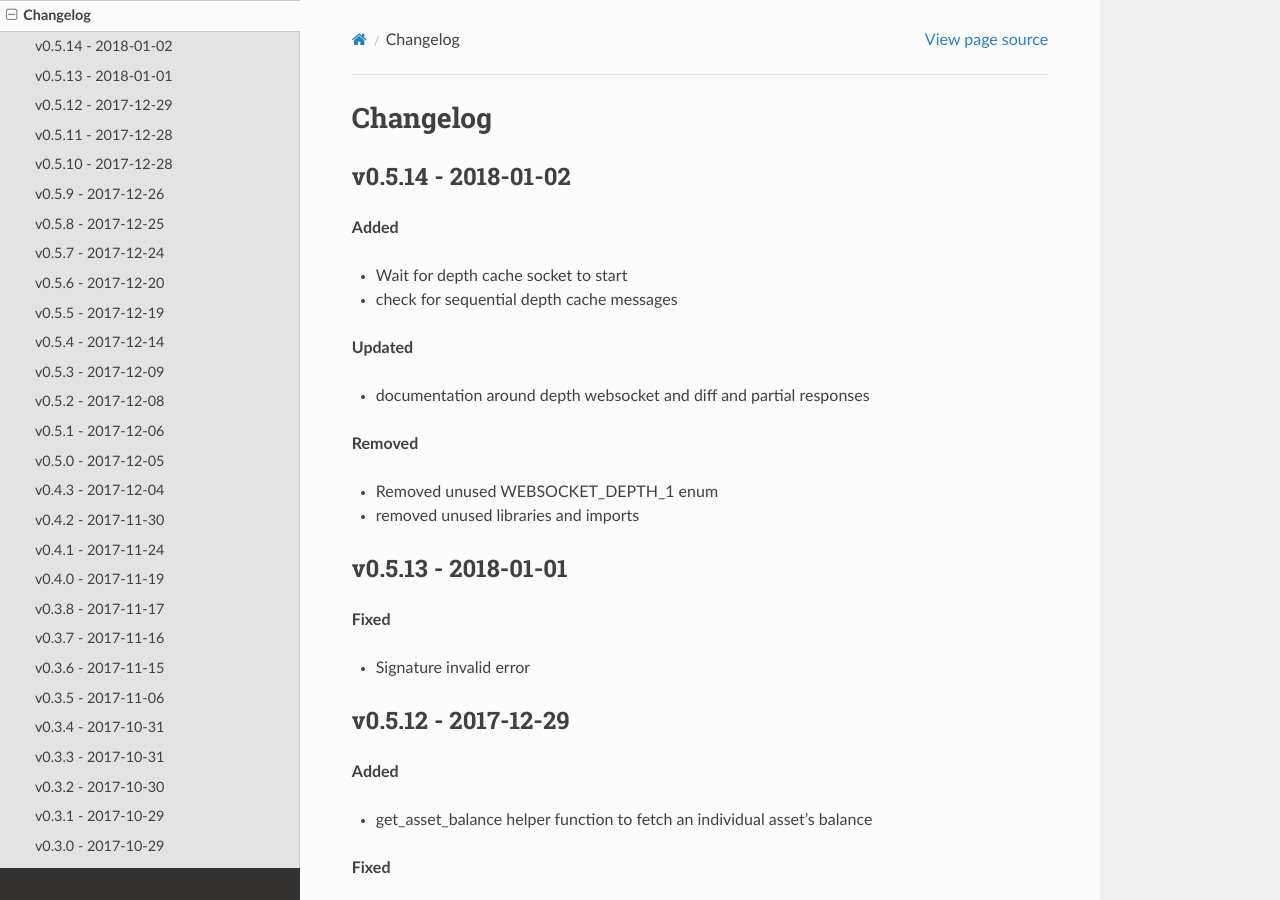
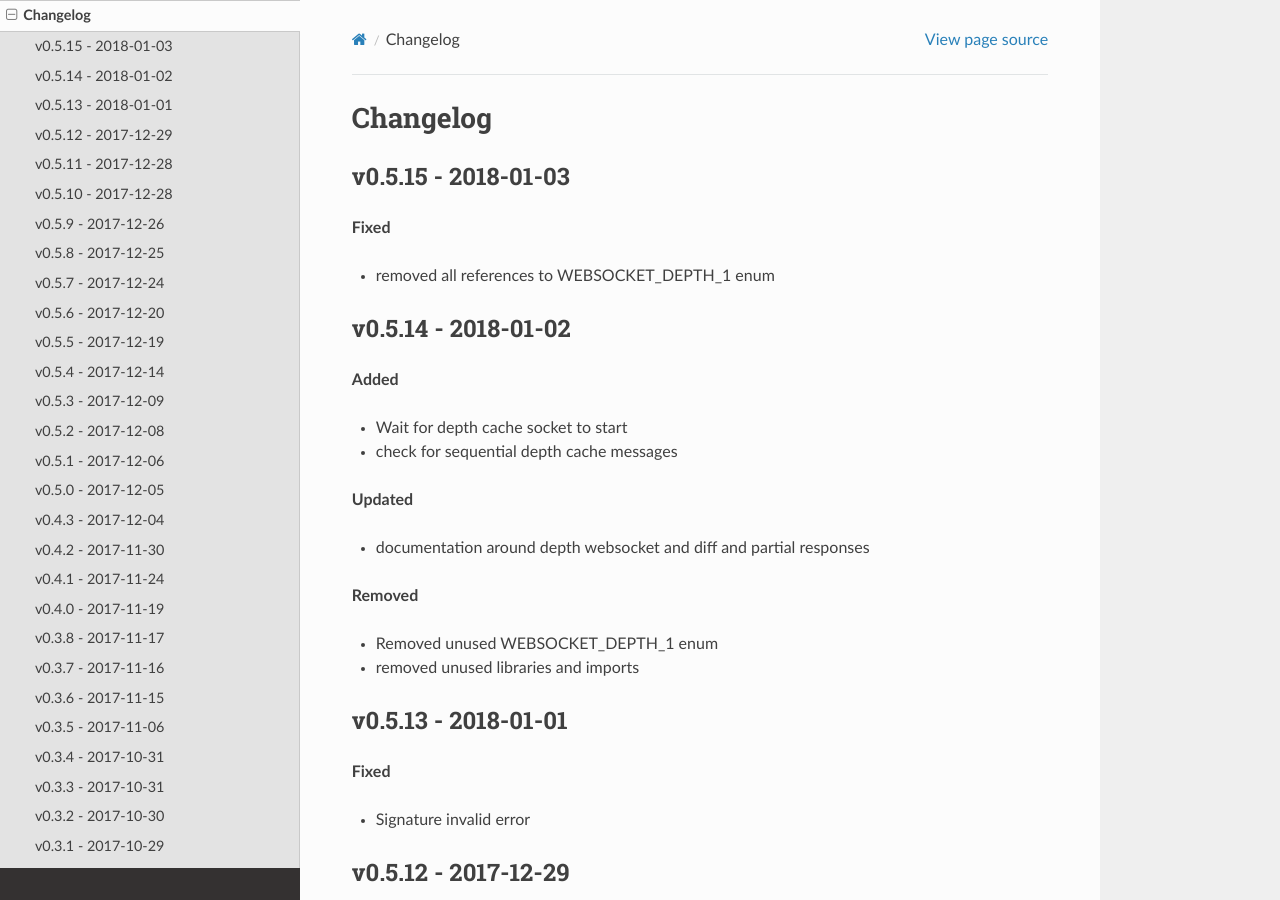
Before and after one commit to astro0099/python_BSC, a Sphinx documentation site: the page built from docs/changelog.rst, in a window 1280 px wide and 900 px high. Built offline with Sphinx 7.4.7 and the Read the Docs theme 2.0.0, drawn with Linux system fonts in a browser that asks for light colours; formulas are drawn with MathJax 3.

Commit message:
Update to v0.5.15

```diff
--- a/PYPIREADME.rst
+++ b/PYPIREADME.rst
@@ -1,5 +1,5 @@
 =================================
-Welcome to python-binance v0.5.14
+Welcome to python-binance v0.5.15
 =================================
 
 .. image:: https://img.shields.io/pypi/v/python-binance.svg
--- a/README.rst
+++ b/README.rst
@@ -1,5 +1,5 @@
 =================================
-Welcome to python-binance v0.5.14
+Welcome to python-binance v0.5.15
 =================================
 
 .. image:: https://img.shields.io/pypi/v/python-binance.svg
--- a/docs/changelog.rst
+++ b/docs/changelog.rst
@@ -1,5 +1,12 @@
 Changelog
 =========
+
+v0.5.15 - 2018-01-03
+^^^^^^^^^^^^^^^^^^^^
+
+**Fixed**
+
+- removed all references to WEBSOCKET_DEPTH_1 enum
 
 v0.5.14 - 2018-01-02
 ^^^^^^^^^^^^^^^^^^^^
--- a/setup.py
+++ b/setup.py
@@ -3,7 +3,7 @@ from setuptools import setup
 
 setup(
     name='python-binance',
-    version='0.5.14',
+    version='0.5.15',
     packages=['binance'],
     description='Binance REST API python implementation',
     url='https://github.com/sammchardy/python-binance',
```
